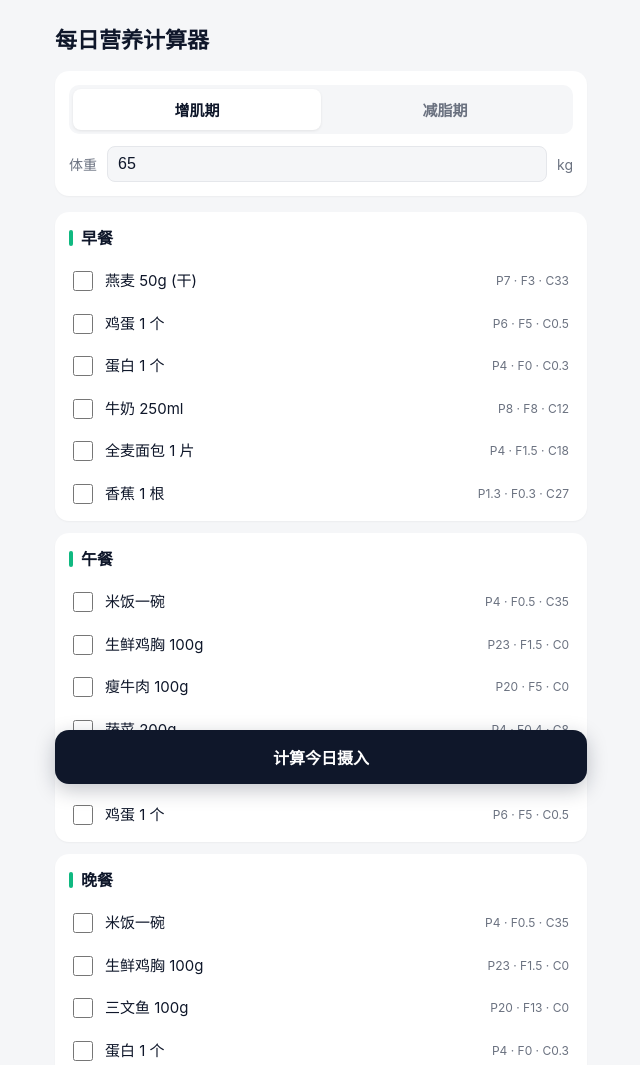
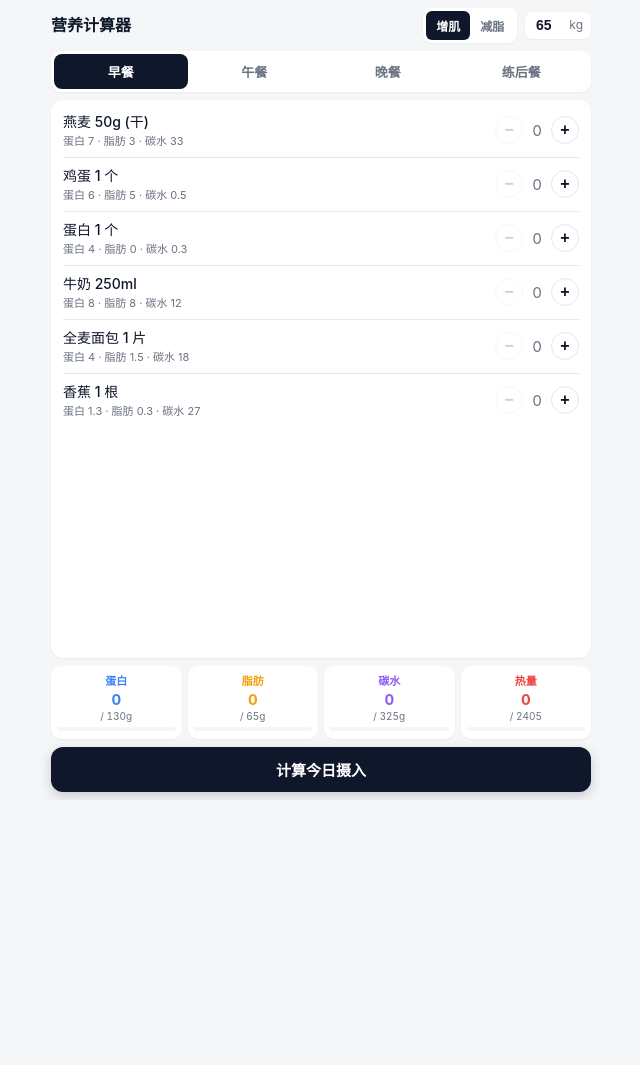
Before and after one commit to liucxer/regimen, a plain HTML site: page index.html in a window 1280 px wide. Shown: the top 1065 px of the page, without its empty margins (319-959 px from the left). After the commit the page ends 800 px from the top, so only its background shows below. Drawn offline with Linux system fonts and the light colour scheme.

Commit message:
feat: 单屏布局 + 步进器 + 中文宏量标签
- 改为 Tab 切换 4 个用餐，整页固定在视口内不滚动
- 食物用 -/+ 步进器代替勾选，可加多份（鸡蛋 2 个、米饭 2 碗等）
- Tab 上显示当前餐的份数小红点
- 结果卡片改为顶部 4 宫格紧凑布局
- 食物宏量标签改为「蛋白 / 脂肪 / 碳水」中文

Co-Authored-By: Claude Opus 4.7 (1M context) <noreply@anthropic.com>

```diff
--- a/index.html
+++ b/index.html
@@ -13,13 +13,11 @@
     --muted: #6b7280;
     --line: #e5e7eb;
     --accent: #10b981;
-    --accent-dim: #d1fae5;
-    --warn: #f59e0b;
-    --over: #ef4444;
     --p: #3b82f6;
     --f: #f59e0b;
     --c: #8b5cf6;
     --k: #ef4444;
+    --over: #ef4444;
   }
   * { box-sizing: border-box; -webkit-tap-highlight-color: transparent; }
   html, body {
@@ -27,252 +25,294 @@
     background: var(--bg);
     color: var(--ink);
     font-family: -apple-system, BlinkMacSystemFont, "PingFang SC", "Helvetica Neue", "Microsoft YaHei", sans-serif;
-    font-size: 15px;
-    line-height: 1.5;
+    font-size: 14px;
+    line-height: 1.4;
   }
   body {
+    display: flex;
+    flex-direction: column;
+    height: 100vh;
+    height: 100dvh;
     max-width: 560px;
     margin: 0 auto;
-    padding: 16px 14px 100px;
+    padding: 8px 10px;
+    gap: 8px;
+    overflow: hidden;
   }
-  header {
-    margin-bottom: 16px;
+
+  /* Header */
+  .header {
+    display: flex;
+    align-items: center;
+    gap: 8px;
+    flex-shrink: 0;
   }
-  h1 {
-    font-size: 22px;
-    margin: 8px 0 14px;
+  .header h1 {
+    flex: 1;
+    font-size: 16px;
     font-weight: 700;
-  }
-  .settings {
-    background: var(--card);
-    border-radius: 14px;
-    padding: 14px;
-    box-shadow: 0 1px 2px rgba(0,0,0,.04);
+    margin: 0;
   }
   .mode-switch {
     display: flex;
-    background: var(--bg);
-    border-radius: 10px;
-    padding: 4px;
-    margin-bottom: 12px;
+    background: var(--card);
+    border-radius: 8px;
+    padding: 3px;
+    box-shadow: 0 1px 2px rgba(0,0,0,.05);
   }
   .mode-switch button {
+    border: 0;
+    background: transparent;
+    padding: 6px 10px;
+    font-size: 12px;
+    font-weight: 600;
+    color: var(--muted);
+    border-radius: 6px;
+  }
+  .mode-switch button.active {
+    background: var(--ink);
+    color: #fff;
+  }
+  .weight-input {
+    display: flex;
+    align-items: center;
+    background: var(--card);
+    border-radius: 8px;
+    padding: 5px 8px;
+    box-shadow: 0 1px 2px rgba(0,0,0,.05);
+    font-size: 12px;
+    color: var(--muted);
+  }
+  .weight-input input {
+    width: 36px;
+    border: 0;
+    background: transparent;
+    font-size: 14px;
+    font-weight: 600;
+    color: var(--ink);
+    text-align: center;
+    padding: 0 2px;
+  }
+  .weight-input input:focus { outline: none; }
+
+  /* Tabs */
+  .tabs {
+    display: flex;
+    background: var(--card);
+    border-radius: 10px;
+    padding: 3px;
+    box-shadow: 0 1px 2px rgba(0,0,0,.05);
+    flex-shrink: 0;
+  }
+  .tabs button {
     flex: 1;
     border: 0;
     background: transparent;
-    padding: 10px;
-    font-size: 15px;
+    padding: 8px 4px;
+    font-size: 13px;
     font-weight: 600;
     color: var(--muted);
     border-radius: 8px;
-    transition: all .2s;
+    position: relative;
   }
-  .mode-switch button.active {
+  .tabs button.active {
+    background: var(--ink);
+    color: #fff;
+  }
+  .tabs button .dot {
+    display: inline-block;
+    min-width: 16px;
+    height: 16px;
+    line-height: 16px;
+    border-radius: 8px;
+    background: var(--accent);
+    color: #fff;
+    font-size: 10px;
+    margin-left: 4px;
+    padding: 0 4px;
+  }
+  .tabs button:not(.active) .dot { background: var(--accent); }
+
+  /* Food list */
+  .foods {
+    flex: 1;
     background: var(--card);
-    color: var(--ink);
-    box-shadow: 0 1px 3px rgba(0,0,0,.08);
-  }
-  .weight-row {
-    display: flex;
-    align-items: center;
-    gap: 10px;
-    font-size: 14px;
-    color: var(--muted);
-  }
-  .weight-row input {
-    flex: 1;
-    border: 1px solid var(--line);
-    border-radius: 8px;
-    padding: 8px 10px;
-    font-size: 16px;
-    color: var(--ink);
-    background: var(--bg);
-  }
-  .weight-row input:focus { outline: none; border-color: var(--accent); }
-
-  .meal {
-    background: var(--card);
-    border-radius: 14px;
-    margin-bottom: 12px;
-    padding: 14px 14px 6px;
-    box-shadow: 0 1px 2px rgba(0,0,0,.04);
-  }
-  .meal h2 {
-    font-size: 16px;
-    margin: 0 0 10px;
-    display: flex;
-    align-items: center;
-    gap: 8px;
-  }
-  .meal h2::before {
-    content: '';
-    width: 4px; height: 16px;
-    background: var(--accent);
-    border-radius: 2px;
-  }
-  .foods {
-    list-style: none;
-    margin: 0;
-    padding: 0;
+    border-radius: 12px;
+    padding: 4px 12px;
+    box-shadow: 0 1px 2px rgba(0,0,0,.05);
+    overflow-y: auto;
+    -webkit-overflow-scrolling: touch;
   }
   .food {
     display: flex;
     align-items: center;
-    padding: 10px 4px;
+    padding: 8px 0;
     border-bottom: 1px solid var(--line);
-    cursor: pointer;
+    gap: 8px;
   }
   .food:last-child { border-bottom: 0; }
-  .food input[type=checkbox] {
-    width: 20px; height: 20px;
-    margin: 0 12px 0 0;
-    accent-color: var(--accent);
+  .food .info {
+    flex: 1;
+    min-width: 0;
   }
   .food .name {
-    flex: 1;
-    font-size: 15px;
+    font-size: 14px;
+    font-weight: 500;
+    color: var(--ink);
   }
   .food .macro {
-    font-size: 12px;
+    font-size: 11px;
     color: var(--muted);
+    margin-top: 2px;
   }
-  .food input:checked + .name { color: var(--accent); font-weight: 600; }
-
-  .calc-btn {
-    position: fixed;
-    bottom: 16px;
-    left: 50%;
-    transform: translateX(-50%);
-    width: calc(100% - 28px);
-    max-width: 532px;
-    padding: 15px;
-    border: 0;
-    border-radius: 14px;
-    background: var(--ink);
-    color: #fff;
+  .stepper {
+    display: flex;
+    align-items: center;
+    gap: 0;
+  }
+  .stepper button {
+    width: 28px;
+    height: 28px;
+    border: 1px solid var(--line);
+    background: var(--card);
+    border-radius: 50%;
     font-size: 16px;
     font-weight: 600;
-    box-shadow: 0 6px 20px rgba(15,23,42,.25);
-    z-index: 10;
+    color: var(--ink);
+    line-height: 1;
+    display: flex;
+    align-items: center;
+    justify-content: center;
+    padding: 0;
   }
-  .calc-btn:active { transform: translateX(-50%) scale(.98); }
+  .stepper button:active { background: var(--bg); }
+  .stepper button.minus { color: var(--muted); }
+  .stepper .count {
+    min-width: 28px;
+    text-align: center;
+    font-size: 15px;
+    font-weight: 600;
+    font-variant-numeric: tabular-nums;
+  }
+  .stepper.zero .count { color: var(--muted); font-weight: 400; }
+  .stepper.zero button.minus { opacity: .35; }
 
+  /* Result */
   .result {
+    display: grid;
+    grid-template-columns: repeat(4, 1fr);
+    gap: 6px;
+    flex-shrink: 0;
+  }
+  .metric {
     background: var(--card);
-    border-radius: 14px;
-    padding: 16px;
-    margin-bottom: 12px;
-    box-shadow: 0 1px 2px rgba(0,0,0,.04);
-  }
-  .result h2 {
-    font-size: 16px;
-    margin: 0 0 14px;
-  }
-  .metric { margin-bottom: 14px; }
-  .metric:last-child { margin-bottom: 0; }
-  .metric .head {
-    display: flex;
-    justify-content: space-between;
-    align-items: baseline;
-    margin-bottom: 6px;
+    border-radius: 10px;
+    padding: 8px 6px;
+    box-shadow: 0 1px 2px rgba(0,0,0,.05);
+    text-align: center;
   }
   .metric .label {
-    font-size: 14px;
+    font-size: 11px;
     font-weight: 600;
+    color: var(--muted);
+    margin-bottom: 2px;
   }
-  .metric .vals {
-    font-size: 13px;
+  .metric .val {
+    font-size: 15px;
+    font-weight: 700;
+    font-variant-numeric: tabular-nums;
+    line-height: 1.2;
+  }
+  .metric .target {
+    font-size: 10px;
     color: var(--muted);
+    margin-bottom: 4px;
     font-variant-numeric: tabular-nums;
   }
-  .metric .vals .actual {
-    font-size: 16px;
-    font-weight: 700;
-    color: var(--ink);
-  }
   .bar {
-    height: 8px;
+    height: 4px;
     background: var(--bg);
-    border-radius: 4px;
+    border-radius: 2px;
     overflow: hidden;
   }
   .bar > div {
     height: 100%;
-    border-radius: 4px;
-    transition: width .4s ease;
+    width: 0%;
+    border-radius: 2px;
+    transition: width .35s ease;
   }
-  .metric[data-k=p] .label { color: var(--p); }
+  .metric[data-k=p] .label, .metric[data-k=p] .val { color: var(--p); }
   .metric[data-k=p] .bar > div { background: var(--p); }
-  .metric[data-k=f] .label { color: var(--f); }
+  .metric[data-k=f] .label, .metric[data-k=f] .val { color: var(--f); }
   .metric[data-k=f] .bar > div { background: var(--f); }
-  .metric[data-k=c] .label { color: var(--c); }
+  .metric[data-k=c] .label, .metric[data-k=c] .val { color: var(--c); }
   .metric[data-k=c] .bar > div { background: var(--c); }
-  .metric[data-k=k] .label { color: var(--k); }
+  .metric[data-k=k] .label, .metric[data-k=k] .val { color: var(--k); }
   .metric[data-k=k] .bar > div { background: var(--k); }
   .metric.over .bar > div { background: var(--over) !important; }
+  .metric.over .val { color: var(--over) !important; }
 
-  .hint {
-    color: var(--muted);
-    font-size: 12px;
-    margin-top: 12px;
-    line-height: 1.6;
+  .calc-btn {
+    width: 100%;
+    padding: 12px;
+    border: 0;
+    border-radius: 12px;
+    background: var(--ink);
+    color: #fff;
+    font-size: 15px;
+    font-weight: 600;
+    flex-shrink: 0;
+    box-shadow: 0 4px 12px rgba(15,23,42,.2);
   }
-  .hidden { display: none; }
+  .calc-btn:active { transform: scale(.98); }
 </style>
 </head>
 <body>
 
-<header>
-  <h1>每日营养计算器</h1>
-  <div class="settings">
-    <div class="mode-switch" id="modeSwitch">
-      <button class="active" data-mode="bulk">增肌期</button>
-      <button data-mode="cut">减脂期</button>
-    </div>
-    <div class="weight-row">
-      <span>体重</span>
-      <input type="number" id="weight" value="65" min="30" max="200" inputmode="decimal">
-      <span>kg</span>
-    </div>
+<div class="header">
+  <h1>营养计算器</h1>
+  <div class="mode-switch" id="modeSwitch">
+    <button class="active" data-mode="bulk">增肌</button>
+    <button data-mode="cut">减脂</button>
   </div>
-</header>
+  <div class="weight-input">
+    <input type="number" id="weight" value="65" min="30" max="200" inputmode="decimal">
+    <span>kg</span>
+  </div>
+</div>
 
-<main id="meals"></main>
+<div class="tabs" id="tabs"></div>
+
+<div class="foods" id="foods"></div>
+
+<div class="result">
+  <div class="metric" data-k="p">
+    <div class="label">蛋白</div>
+    <div class="val" id="aP">0</div>
+    <div class="target">/ <span id="tP">0</span>g</div>
+    <div class="bar"><div id="bP"></div></div>
+  </div>
+  <div class="metric" data-k="f">
+    <div class="label">脂肪</div>
+    <div class="val" id="aF">0</div>
+    <div class="target">/ <span id="tF">0</span>g</div>
+    <div class="bar"><div id="bF"></div></div>
+  </div>
+  <div class="metric" data-k="c">
+    <div class="label">碳水</div>
+    <div class="val" id="aC">0</div>
+    <div class="target">/ <span id="tC">0</span>g</div>
+    <div class="bar"><div id="bC"></div></div>
+  </div>
+  <div class="metric" data-k="k">
+    <div class="label">热量</div>
+    <div class="val" id="aK">0</div>
+    <div class="target">/ <span id="tK">0</span></div>
+    <div class="bar"><div id="bK"></div></div>
+  </div>
+</div>
 
 <button class="calc-btn" id="calcBtn">计算今日摄入</button>
-
-<section id="result" class="result hidden">
-  <h2>今日摄入 vs 目标</h2>
-  <div class="metric" data-k="p">
-    <div class="head">
-      <span class="label">蛋白质</span>
-      <span class="vals"><span class="actual" id="aP">0</span> / <span id="tP">0</span> g</span>
-    </div>
-    <div class="bar"><div id="bP" style="width:0%"></div></div>
-  </div>
-  <div class="metric" data-k="f">
-    <div class="head">
-      <span class="label">脂肪</span>
-      <span class="vals"><span class="actual" id="aF">0</span> / <span id="tF">0</span> g</span>
-    </div>
-    <div class="bar"><div id="bF" style="width:0%"></div></div>
-  </div>
-  <div class="metric" data-k="c">
-    <div class="head">
-      <span class="label">碳水</span>
-      <span class="vals"><span class="actual" id="aC">0</span> / <span id="tC">0</span> g</span>
-    </div>
-    <div class="bar"><div id="bC" style="width:0%"></div></div>
-  </div>
-  <div class="metric" data-k="k">
-    <div class="head">
-      <span class="label">热量</span>
-      <span class="vals"><span class="actual" id="aK">0</span> / <span id="tK">0</span> kcal</span>
-    </div>
-    <div class="bar"><div id="bK" style="width:0%"></div></div>
-  </div>
-  <p class="hint" id="hint"></p>
-</section>
 
 <script>
   const FOODS = {
@@ -291,7 +331,7 @@
     banana:      { name: '香蕉 1 根',        p: 1.3, f: 0.3, c: 27 },
     apple:       { name: '苹果 1 个',        p: 0.3, f: 0.2, c: 25 },
     nuts:        { name: '坚果 30g',         p: 6,   f: 18,  c: 6  },
-    powder:      { name: '蛋白粉 1 勺 (30g)',p: 24,  f: 1,   c: 2  },
+    powder:      { name: '蛋白粉 1 勺',      p: 24,  f: 1,   c: 2  },
   };
 
   const MEALS = [
@@ -301,7 +341,6 @@
     { id: 'postworkout', name: '练后餐',items: ['powder','banana','milk','apple','rice','nuts'] },
   ];
 
-  // g per kg body weight
   const TARGETS = {
     bulk: { p: 2.0, f: 1.0, c: 5.0 },
     cut:  { p: 2.2, f: 0.8, c: 2.5 },
@@ -310,43 +349,98 @@
   const kcal = (p, f, c) => Math.round(p * 4 + c * 4 + f * 9);
   const $ = id => document.getElementById(id);
 
-  // Render meals
-  const mealsRoot = $('meals');
+  // State: counts[mealId][foodKey] = number
+  const counts = {};
   MEALS.forEach(m => {
-    const sec = document.createElement('section');
-    sec.className = 'meal';
-    sec.dataset.meal = m.id;
-    sec.innerHTML = `<h2>${m.name}</h2><ul class="foods">` +
-      m.items.map(key => {
-        const f = FOODS[key];
-        return `<li>
-          <label class="food">
-            <input type="checkbox" data-food="${key}">
-            <span class="name">${f.name}</span>
-            <span class="macro">P${f.p} · F${f.f} · C${f.c}</span>
-          </label>
-        </li>`;
-      }).join('') +
-      `</ul>`;
-    mealsRoot.appendChild(sec);
+    counts[m.id] = {};
+    m.items.forEach(k => counts[m.id][k] = 0);
   });
 
+  let activeMeal = MEALS[0].id;
+  let mode = 'bulk';
+
+  // Render tabs
+  const tabsEl = $('tabs');
+  MEALS.forEach((m, i) => {
+    const b = document.createElement('button');
+    b.dataset.meal = m.id;
+    b.innerHTML = `${m.name}<span class="dot" style="display:none">0</span>`;
+    if (i === 0) b.classList.add('active');
+    b.addEventListener('click', () => {
+      activeMeal = m.id;
+      [...tabsEl.children].forEach(c => c.classList.toggle('active', c === b));
+      renderFoods();
+    });
+    tabsEl.appendChild(b);
+  });
+
+  function renderTabDots() {
+    [...tabsEl.children].forEach(b => {
+      const mealId = b.dataset.meal;
+      const sum = Object.values(counts[mealId]).reduce((a,b)=>a+b,0);
+      const dot = b.querySelector('.dot');
+      if (sum > 0) { dot.style.display = 'inline-block'; dot.textContent = sum; }
+      else dot.style.display = 'none';
+    });
+  }
+
+  // Render food list for active meal
+  const foodsEl = $('foods');
+  function renderFoods() {
+    const meal = MEALS.find(m => m.id === activeMeal);
+    foodsEl.innerHTML = meal.items.map(key => {
+      const f = FOODS[key];
+      const n = counts[activeMeal][key];
+      return `<div class="food">
+        <div class="info">
+          <div class="name">${f.name}</div>
+          <div class="macro">蛋白 ${f.p} · 脂肪 ${f.f} · 碳水 ${f.c}</div>
+        </div>
+        <div class="stepper ${n===0?'zero':''}" data-food="${key}">
+          <button class="minus" data-act="-1">−</button>
+          <span class="count">${n}</span>
+          <button class="plus" data-act="1">+</button>
+        </div>
+      </div>`;
+    }).join('');
+
+    foodsEl.querySelectorAll('.stepper').forEach(s => {
+      s.addEventListener('click', e => {
+        const btn = e.target.closest('button');
+        if (!btn) return;
+        const key = s.dataset.food;
+        const delta = parseInt(btn.dataset.act);
+        const next = Math.max(0, Math.min(20, counts[activeMeal][key] + delta));
+        if (next === counts[activeMeal][key]) return;
+        counts[activeMeal][key] = next;
+        s.querySelector('.count').textContent = next;
+        s.classList.toggle('zero', next === 0);
+        renderTabDots();
+      });
+    });
+  }
+  renderFoods();
+
   // Mode switch
-  let mode = 'bulk';
   $('modeSwitch').addEventListener('click', e => {
     const btn = e.target.closest('button');
     if (!btn) return;
-    [...e.currentTarget.querySelectorAll('button')].forEach(b => b.classList.toggle('active', b === btn));
+    [...e.currentTarget.children].forEach(b => b.classList.toggle('active', b === btn));
     mode = btn.dataset.mode;
   });
 
   // Calculate
-  $('calcBtn').addEventListener('click', () => {
+  function calculate() {
     const w = parseFloat($('weight').value) || 0;
     let P = 0, F = 0, C = 0;
-    document.querySelectorAll('input[data-food]:checked').forEach(cb => {
-      const f = FOODS[cb.dataset.food];
-      P += f.p; F += f.f; C += f.c;
+    MEALS.forEach(m => {
+      m.items.forEach(k => {
+        const n = counts[m.id][k];
+        if (n > 0) {
+          const f = FOODS[k];
+          P += f.p * n; F += f.f * n; C += f.c * n;
+        }
+      });
     });
 
     const t = TARGETS[mode];
@@ -356,31 +450,22 @@
     const tK = kcal(tP, tF, tC);
     const aK = kcal(P, F, C);
 
-    const fmt = n => (Math.round(n * 10) / 10).toString();
+    const fmt = n => Math.round(n * 10) / 10;
     $('aP').textContent = fmt(P); $('tP').textContent = tP;
     $('aF').textContent = fmt(F); $('tF').textContent = tF;
     $('aC').textContent = fmt(C); $('tC').textContent = tC;
     $('aK').textContent = aK;     $('tK').textContent = tK;
 
-    const setBar = (id, actual, target, key) => {
+    const setBar = (id, actual, target) => {
       const pct = target ? Math.min(100, (actual / target) * 100) : 0;
       $(id).style.width = pct + '%';
       const metric = $(id).closest('.metric');
       metric.classList.toggle('over', target > 0 && actual > target * 1.1);
     };
     setBar('bP', P, tP); setBar('bF', F, tF); setBar('bC', C, tC); setBar('bK', aK, tK);
-
-    // Hint
-    const modeName = mode === 'bulk' ? '增肌期' : '减脂期';
-    const gap = tP - P;
-    let hint = `${modeName} 目标基于体重 ${w}kg 计算（蛋白 ${t.p}g/kg · 脂肪 ${t.f}g/kg · 碳水 ${t.c}g/kg）。`;
-    if (gap > 5) hint += ` 蛋白还差 ${Math.round(gap)}g，可加 1 勺蛋白粉或 100g 鸡胸。`;
-    else if (P > tP * 1.2) hint += ` 蛋白偏高，注意肾脏负担。`;
-    $('hint').textContent = hint;
-
-    $('result').classList.remove('hidden');
-    $('result').scrollIntoView({ behavior: 'smooth', block: 'start' });
-  });
+  }
+  $('calcBtn').addEventListener('click', calculate);
+  calculate(); // initial render of targets
 </script>
 </body>
 </html>
```
